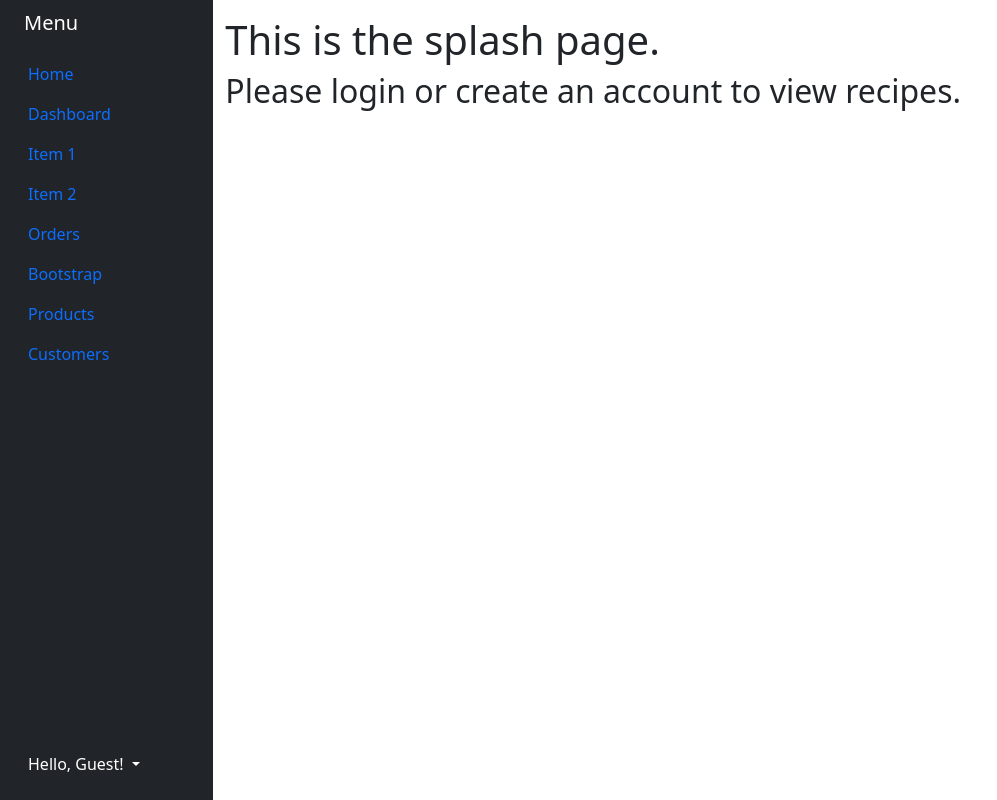
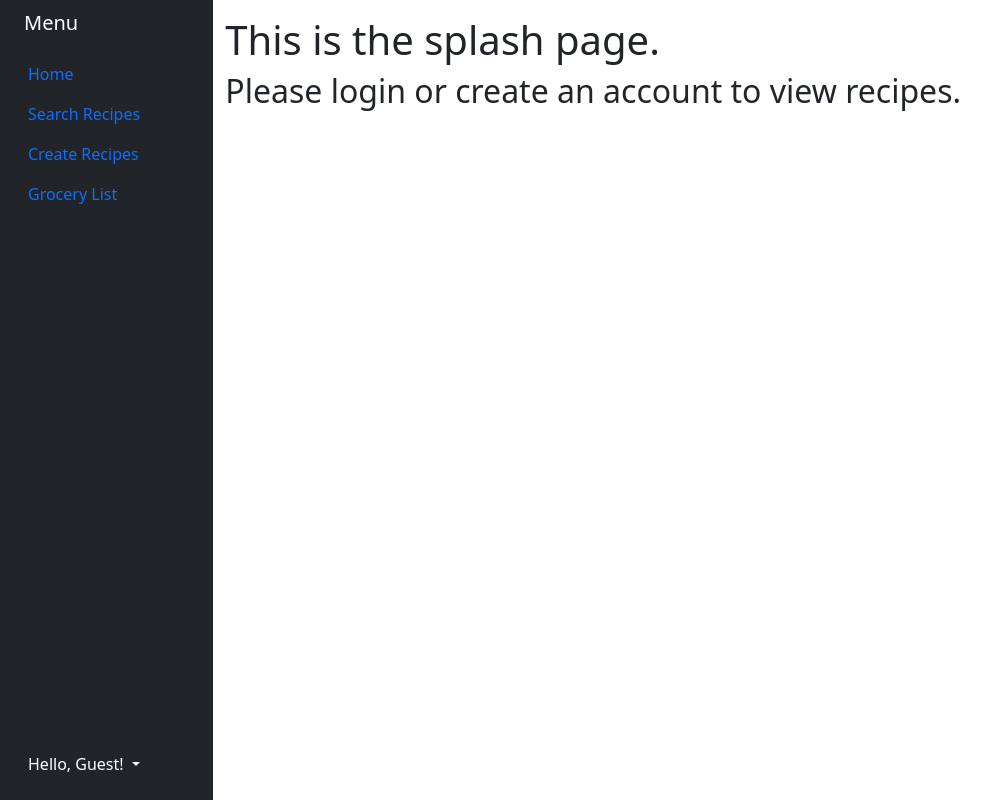
Before and after one commit to sjmcclure2/reciplan, a Django app: page / in a window 1280 px wide. Shown: the whole page, without its empty margins (0-997 px from the left). Run offline with Django 4.2, Linux system fonts and the light colour scheme.

Commit message:
Added search
added search function, recipe display placeholder, and create recipe placeholder. using bootstrap for card type display and static side nav bar.

```diff
--- a/reciplan/templates/reciplan/base.html
+++ b/reciplan/templates/reciplan/base.html
@@ -21,60 +21,26 @@
                 </a>
                 <ul class="nav nav-pills flex-column mb-sm-auto mb-0 align-items-center align-items-sm-start" id="menu">
                     <li class="nav-item">
-                        <a href="#" class="nav-link align-middle px-0">
+                        <a href="{% url 'index'%}" class="nav-link align-middle px-0">
                             <i class="fs-4 bi-house"></i> <span class="ms-1 d-none d-sm-inline">Home</span>
                         </a>
                     </li>
-                    <li>
-                        <a href="#submenu1" data-bs-toggle="collapse" class="nav-link px-0 align-middle">
-                            <i class="fs-4 bi-speedometer2"></i> <span class="ms-1 d-none d-sm-inline">Dashboard</span> </a>
-                        <ul class="collapse show nav flex-column ms-1" id="submenu1" data-bs-parent="#menu">
-                            <li class="w-100">
-                                <a href="#" class="nav-link px-0"> <span class="d-none d-sm-inline">Item</span> 1 </a>
-                            </li>
-                            <li>
-                                <a href="#" class="nav-link px-0"> <span class="d-none d-sm-inline">Item</span> 2 </a>
-                            </li>
-                        </ul>
+                    <li class="nav-item">
+                        <a href="{% url 'search'%}" class="nav-link align-middle px-0">
+                            <i class="fs-4 bi-house"></i> <span class="ms-1 d-none d-sm-inline">Search Recipes</span>
+                        </a>
                     </li>
-                    <li>
-                        <a href="#" class="nav-link px-0 align-middle">
-                            <i class="fs-4 bi-table"></i> <span class="ms-1 d-none d-sm-inline">Orders</span></a>
+                    <li class="nav-item">
+                        <a href="{% url 'create'%}" class="nav-link align-middle px-0">
+                            <i class="fs-4 bi-house"></i> <span class="ms-1 d-none d-sm-inline">Create Recipes</span>
+                        </a>
                     </li>
-                    <li>
-                        <a href="#submenu2" data-bs-toggle="collapse" class="nav-link px-0 align-middle ">
-                            <i class="fs-4 bi-bootstrap"></i> <span class="ms-1 d-none d-sm-inline">Bootstrap</span></a>
-                        <ul class="collapse nav flex-column ms-1" id="submenu2" data-bs-parent="#menu">
-                            <li class="w-100">
-                                <a href="#" class="nav-link px-0"> <span class="d-none d-sm-inline">Item</span> 1</a>
-                            </li>
-                            <li>
-                                <a href="#" class="nav-link px-0"> <span class="d-none d-sm-inline">Item</span> 2</a>
-                            </li>
-                        </ul>
+                    <li class="nav-item">
+                        <a href="#" class="nav-link align-middle px-0" data-toggle="tooltip" title="*~*~*~*~*Coming Soon*~*~*~*~*">
+                            <i class="fs-4 bi-house"></i> <span class="ms-1 d-none d-sm-inline">Grocery List</span>
+                        </a>
                     </li>
-                    <li>
-                        <a href="#submenu3" data-bs-toggle="collapse" class="nav-link px-0 align-middle">
-                            <i class="fs-4 bi-grid"></i> <span class="ms-1 d-none d-sm-inline">Products</span> </a>
-                            <ul class="collapse nav flex-column ms-1" id="submenu3" data-bs-parent="#menu">
-                            <li class="w-100">
-                                <a href="#" class="nav-link px-0"> <span class="d-none d-sm-inline">Product</span> 1</a>
-                            </li>
-                            <li>
-                                <a href="#" class="nav-link px-0"> <span class="d-none d-sm-inline">Product</span> 2</a>
-                            </li>
-                            <li>
-                                <a href="#" class="nav-link px-0"> <span class="d-none d-sm-inline">Product</span> 3</a>
-                            </li>
-                            <li>
-                                <a href="#" class="nav-link px-0"> <span class="d-none d-sm-inline">Product</span> 4</a>
-                            </li>
-                        </ul>
-                    </li>
-                    <li>
-                        <a href="#" class="nav-link px-0 align-middle">
-                            <i class="fs-4 bi-people"></i> <span class="ms-1 d-none d-sm-inline">Customers</span> </a>
-                    </li>
+
                 </ul>
                 <hr>
 <!--Main nav bar end-->
--- a/reciplan/urls.py
+++ b/reciplan/urls.py
@@ -4,8 +4,10 @@ from . import views
 
 urlpatterns = [
     path('', views.index, name='index'),
-    path('authorized/', views.authorized, name='authorized'),
+    path('create/', views.create_recipe, name='create'),
     #add the paths for the builtin Django user functions
     path("accounts/", include("django.contrib.auth.urls")),
     path("register/", views.register, name="register"),
+    path("search/", views.search, name="search"),
+    path("recipe/(?<name>\*)", views.detail, name="detail"),
 ]
--- a/reciplan/views.py
+++ b/reciplan/views.py
@@ -10,12 +10,12 @@ def index(request):
     return render(request, 'reciplan/home.html')
 
 @login_required
-def authorized(request):
+def create_recipe(request):
     #sample of a view that requires login based on the decorator
     #sample database call for all recipes passed
     #in the render request to the template
-    recipes = Recipe.objects.all()
-    return render(request, 'reciplan/authorized.html', {'recipes':recipes})
+    if request.method == 'GET':
+        return render(request, 'reciplan/create_recipe.html')
 
 #Registration function
 def register(request):
@@ -37,7 +37,7 @@ def register(request):
     #if request is POST attempt to create new user
     elif request.method == "POST":
         form = CustomUserCreationForm(request.POST)
-        print(form.errors)
+        #print(form.errors)
         form_errors = ""
         for i in form.errors:
             form_errors+=form.errors[i]
@@ -50,3 +50,22 @@ def register(request):
         #if user form fails redirect to new register with errors displayed
             request.session['errors'] = form_errors
             return redirect(reverse('register'))
+
+def search(request):
+    #get the first 5 recipes from the DB
+    recipes = Recipe.objects.all()[0:5]
+    #if the method is POST take the form input
+    if request.method == "POST":
+        query_name = request.POST.get('name', None)
+        if query_name:
+            #query the DB for recipes with a title containing the search term
+            results = Recipe.objects.filter(title__contains=query_name)
+            #return the search template with the required variables for the display
+            return render(request, 'reciplan/search.html', {"results":results, "query":query_name, 'recipes':recipes})
+    #if there are no results display all available recipes in a list.
+    #these might look good as bootstrap cards, currently limited to 5 recipes but can increase
+    return render(request, 'reciplan/search.html', {'recipes':recipes})
+
+def detail(request, name):
+    results = Recipe.objects.get(title=name)
+    return render(request, 'reciplan/recipe_view.html', {'recipe':results})
```
Also changed, not shown: reciplan/templates/reciplan/create_recipe.html (added, +7 -0 lines), reciplan/templates/reciplan/recipe_view.html (added, +12 -0 lines), reciplan/templates/reciplan/search.html (added, +58 -0 lines), db.sqlite3, media/reciplan/images/breakfast-egg-rolls-1.jpg (added), media/reciplan/images/pizza.jpg (added), reciplan/forms.py (line endings or trailing spaces).
